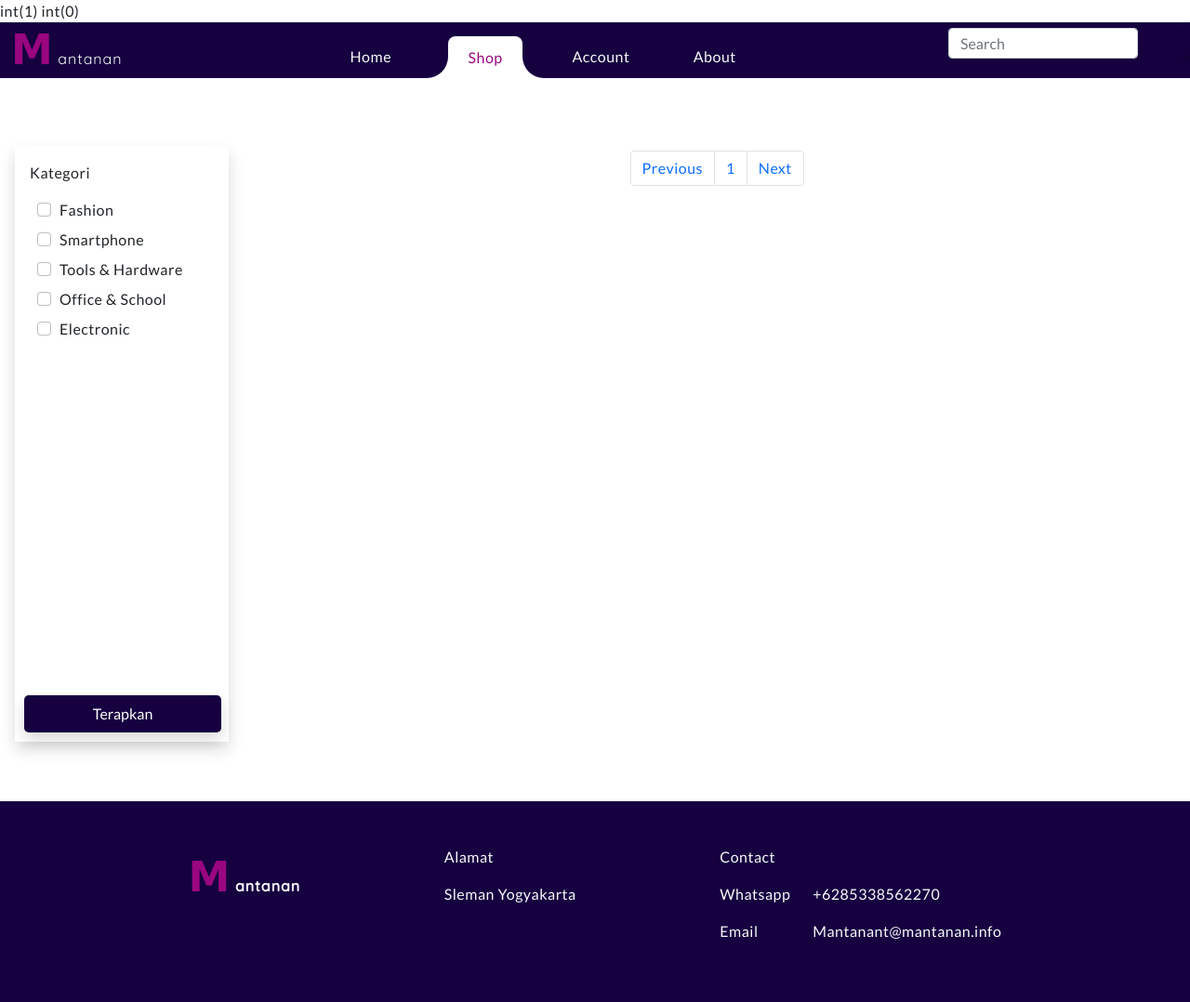
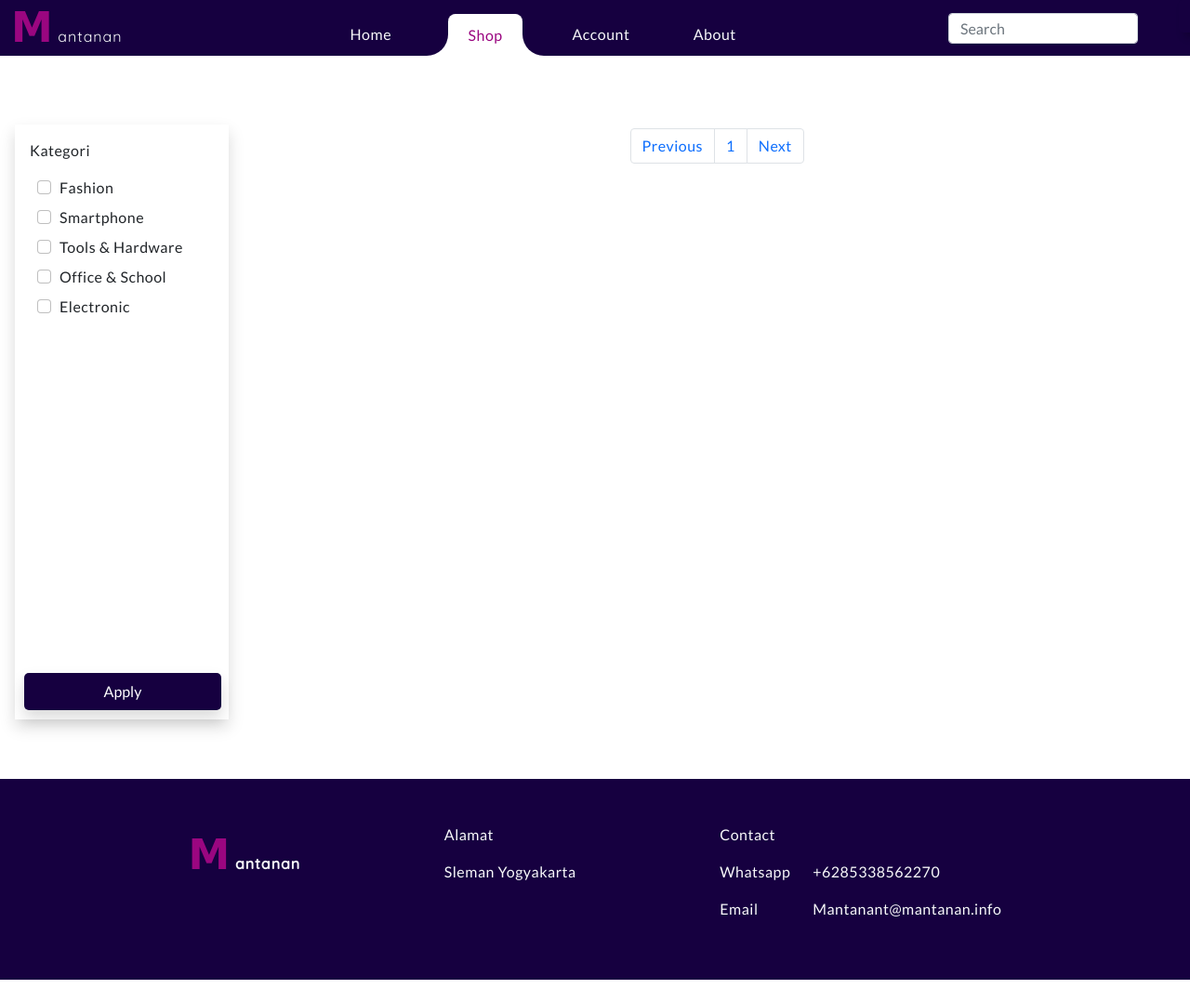
Before and after one commit to rbjanhefi/Mantanan, a PHP site: page /view/page/home.php?pages=0 in a window 1280 px wide; the page is wider, and only the part inside the window is pictured. Shown: that part at 93% size. After the commit the page ends 1054 px from the top of that part, so only its background shows below. Run offline with PHP 8.4, Linux system fonts and the light colour scheme; data comes from the database, SQL or seed files in the repository; some libraries are stand-ins or nearby versions; some web fonts are replaced.

Commit message:
Add files via upload

```diff
--- a/view/css/home.css
+++ b/view/css/home.css
@@ -37,16 +37,16 @@ section.content {
     cursor: pointer;
 }
 
-.terapkan {
+.apply {
     position: absolute;
     bottom: 0;
     margin: 10px;
     width: 100% !important;
 }
 
-.terapkan > button {
-    width: 92%;
-    height: 40px;
+.apply > input[type='submit'] {
+    width: 92% !important;
+    height: 40px !important;
     background-color: #160040;
     border: none;
     color: #fff;
@@ -55,7 +55,7 @@ section.content {
     transform: translateY(0);
 }
 
-.terapkan > button:active {
+.apply > input[type='submit']:active {
     transform: translateY(5px) !important;
     box-shadow: none !important;
 }
--- a/view/page/home.php
+++ b/view/page/home.php
@@ -4,28 +4,53 @@ include '../../model/db_connect.php';
 
 $cari = "";
 
+if(isset($_POST['key'])){
+    $cari = $_POST['key'];
+    $data = mysqli_query($conn, "SELECT * FROM `products` WHERE product_name LIKE '%$cari%' OR product_desc LIKE '%$cari%'");
+}else if(isset($_POST['apply'])){
+    if(empty($_POST['cat'])){
+        $data = mysqli_query($conn, "SELECT * FROM products");
+    }else{
+        $cari = $_POST['cat'];
+        if(count($cari) > 1){
+        $data = mysqli_query($conn, "SELECT * FROM products WHERE category IN ('" . implode("','", $cari) . "')");
+        }else{
+        $a=$cari[0];
+        $data = mysqli_query($conn, "SELECT * FROM products WHERE category LIKE'$a'");
+     }
+    }
+}else{
+    $data = mysqli_query($conn, "SELECT * FROM products");
+}
 
 $totalpageshow = 2;
-$data = mysqli_query($conn, "select * from products");
 $totaldata=mysqli_num_rows($data);
 $totalpage = ceil($totaldata/$totalpageshow);
 $activepage = (isset($_GET['pages'])) ? $_GET['pages'] : 1;
 $firstpage = ($totalpageshow*$activepage)- $totalpageshow;
 
-var_dump((int)$totalpage);
-var_dump((int)$activepage);
-
-
 
 if(isset($_POST['key'])){
     $cari = $_POST['key'];
-    $query = mysqli_query($conn, "SELECT * FROM `products` LIMIT $firstpage,$totalpageshow WHERE product_name LIKE '%$cari%' OR product_desc LIKE '%$cari%'");
+    $query = mysqli_query($conn, "SELECT * FROM `products` WHERE product_name LIKE '%$cari%' OR product_desc LIKE '%$cari%' LIMIT $firstpage,$totalpageshow");
+}else if(isset($_POST['apply'])){
+    if(empty($_POST['cat'])){
+        $query = mysqli_query($conn, "SELECT * FROM products LIMIT $firstpage,$totalpageshow");
+    }else{
+        $cari = $_POST['cat'];
+        if(count($cari) > 1){
+        $query = mysqli_query($conn, "SELECT * FROM products WHERE category IN ('" . implode("','", $cari) . "') LIMIT $firstpage,$totalpageshow");
+        }else{
+        $a=$cari[0];
+        $query= mysqli_query($conn, "SELECT * FROM products WHERE category LIKE'$a'LIMIT $firstpage,$totalpageshow");
+     }
+    }
 }else{
     $query = mysqli_query($conn, "SELECT * FROM products LIMIT $firstpage,$totalpageshow");
 }
 
+?>
 
-?>
 <!doctype html>
 <html lang="en">
 
@@ -94,41 +119,43 @@ if(isset($_POST['key'])){
             <div class="title m-3">
                 <p>Kategori</p>
                 </div>
+            <form action="" method="POST" >
                 <div class="checkbok ps-2">
                     <div class="form-check mx-3 mt-2 mb-2">
-                    <input class="form-check-input" type="checkbox" value="" id="flexCheckDefault">
+                        <input class="form-check-input" type="checkbox" name="cat[]" value="Fashion" id="flexCheckDefault">
                         <label class="form-check-label" for="flexCheckDefault">
                             Fashion
                         </label>
                     </div>
                     <div class="form-check mx-3 mt-2 mb-2">
-                    <input class="form-check-input" type="checkbox" value="" id="flexCheckDefault">
+                        <input class="form-check-input" type="checkbox" name="cat[]" value="Smartphone" id="flexCheckDefault">
                         <label class="form-check-label" for="flexCheckDefault">
                             Smartphone
                         </label>
                     </div>
                     <div class="form-check mx-3 mt-2 mb-2">
-                    <input class="form-check-input" type="checkbox" value="" id="flexCheckDefault">
+                        <input class="form-check-input" type="checkbox" name="cat[]" value="Tools & Hardware" id="flexCheckDefault">
                         <label class="form-check-label" for="flexCheckDefault">
                             Tools & Hardware
                         </label>
                     </div>
                     <div class="form-check mx-3 mt-2 mb-2">
-                    <input class="form-check-input" type="checkbox" value="" id="flexCheckDefault">
+                        <input class="form-check-input" type="checkbox" name="cat[]" value="Office & School" id="flexCheckDefault">
                         <label class="form-check-label" for="flexCheckDefault">
                             Office & School
                         </label>
                     </div>
                     <div class="form-check mx-3 mt-2 mb-2">
-                    <input class="form-check-input" type="checkbox" value="" id="flexCheckDefault">
+                        <input class="form-check-input" type="checkbox" name="cat[]" value="Electronic" id="flexCheckDefault">
                         <label class="form-check-label" for="flexCheckDefault">
                             Electronic
                         </label>
                     </div>
                 </div>
-            <div class="terapkan">
-                <button class="shadow">Terapkan</button>
+                <div class="apply">
+                    <input type="submit" value="Apply" name="apply" class="shadow">
                 </div>
+            </form>
         </div>
         <div class="containerProduk w-100 h-75">
             <div class="produk p-2 ps-5 mt-1 d-flex flex-wrap">
--- a/view/page/product.php
+++ b/view/page/product.php
@@ -141,7 +141,7 @@ if(isset($_POST['key'])){
                 </div>
             </div>
             <div class="logout ms-2 mb-1">
-                <a class="Cbtn d-flex align-items-center justify-content-center" href="../../model/login_out.php">Logout
+            <a class="Cbtn d-flex align-items-center justify-content-center" href="../../model/login_out.php">Logout
                     <i class="ri-logout-circle-r-line"></i>
                 </a>
             </div>
@@ -162,8 +162,8 @@ if(isset($_POST['key'])){
                                 }
                                 if(isset($_GET['success'])){
 
-                                  echo "<p class='success alert alert-success ms-5' style='font-size:13px; width: 825px; top: 130px; '>";
-                                  echo "<a name='close' href='product.php'><i class='login ri-close-line' style='right: 0px;'></i></a>";
+                                  echo "<p class='success alert alert-success' style='font-size:13px; width: 750px; top: 130px; '>";
+                                  echo "<a name='close' href='product.php'><i class='login ri-close-line' style='left: 710px;'></i></a>";
                                   echo $_GET['success'];
                               }
 
--- a/view/page/productEdit.php
+++ b/view/page/productEdit.php
@@ -145,7 +145,7 @@ $pimg = $result['image_file'];
                 </div>
             </div>
             <div class="logout ms-2 mb-1">
-                <a class="Cbtn d-flex align-items-center justify-content-center" href="../../model/login_out.php">Logout
+            <a class="Cbtn d-flex align-items-center justify-content-center" href="../../model/login_out.php">Logout
                     <i class="ri-logout-circle-r-line"></i>
                 </a>
             </div>
@@ -168,7 +168,7 @@ $pimg = $result['image_file'];
                                 }
                                 if(isset($_GET['success'])){
 
-                                  echo "<p class='success alert alert-success ' style='font-size:13px; width: 500px; top: 130px;'>";
+                                  echo "<p class='success alert alert-success' style='font-size:13px; width: 500px; top: 130px; '>";
                                   echo "<a name='close' href='profile.php'><i class='login ri-close-line' style='left: 460px;'></i></a>";
                                   echo $_GET['success'];
                               }
@@ -231,7 +231,7 @@ $pimg = $result['image_file'];
                                 <input type="number" name="product_price" class="form-control" id="inputEmail3" value="<?php echo $price ?>">
                             </div>
                         </div>
-                        <div class="d-grid mb-2  mt-5 gap-2 w-75 bottom-0  d-md-flex w-75 me-5 justify-content-end">
+                        <div class="d-grid mb-2 mt-5 gap-2 w-75 bottom-0  d-md-flex w-100 me-5 justify-content-end">
                             <input type="submit" class="Cbtn" id="edit" name="update"  value="Update">
                         </div>
                     </form>
--- a/view/page/productUpload.php
+++ b/view/page/productUpload.php
@@ -134,7 +134,7 @@ include '../../model/profile_chek.php';
                 </div>
             </div>
             <div class="logout ms-2 mb-1">
-                <a class="Cbtn d-flex align-items-center justify-content-center" href="../../model/login_out.php">Logout
+            <a class="Cbtn d-flex align-items-center justify-content-center" href="../../model/login_out.php">Logout
                     <i class="ri-logout-circle-r-line"></i>
                 </a>
             </div>
@@ -190,7 +190,7 @@ include '../../model/profile_chek.php';
                             </div>
                         </div>
                         <div class="row mb-3  ">
-                        <label for="inputPassword3" class="col-sm-2 text-muted  ">Category</label>
+                            <label for="inputPassword3" class="col-sm-2 text-muted  ">Category</label>
                             <div class="dropdown w-50 ">
                                     <select  name='category' id='category'>
                                         <option value="" >Choose category</option>
--- a/view/page/profile.php
+++ b/view/page/profile.php
@@ -6,7 +6,7 @@ if (!isset($_SESSION['email'])) {
     header("location:login.php?error=Please login first!");
 }
 
-//MENAMPILKAN INFORMASI PASSWORD
+//MENAMPILKAN INFORMASI USER
 include '../../model/profile_show.php';
 
 ?>
@@ -219,13 +219,13 @@ include '../../model/profile_show.php';
                                 <input type="text" class="form-control" id="inputEmail3" name="address" value="<?php echo $address ?>">
                             </div>
                         </div>
-                        <div class="d-grid mb-2 mt-5 gap-2 w-75 bottom-0  d-md-flex w-100 justify-content-center">
+                        <div class="d-grid mb-2 mt-5 gap-2 w-75 bottom-0  d-md-flex w-100 me-5 justify-content-end">
                             <input type="submit" class="Cbtn" id="edit" name="edit"  value="Update">
                         </div>
                     </form>
                 </div>
                 <form class="uploaudData d-flex flex-column justify-content-between" method="POST" action="../../model/profile_picture.php" enctype="multipart/form-data">
-                    <div class="imageProduk ms-4 mt-5 pt-4">
+                            <div class="imageProduk ms-4 mt-3">
                                 <div class="w-100">
                                     <input class="form-control uploadFile"  type="file" name="profile_picture" id="profile_picture">
                                     <p class="text-muted fs-7 mb-0 mt-2 ">*Max file size 1MB</p>
```
Also changed, not shown: view/page/productDetail.php (+4 -20 lines), view/css/card.css (line endings or trailing spaces), view/css/detailproduk.css (line endings or trailing spaces), view/css/editproduct.css (line endings or trailing spaces), view/css/postProduk.css (line endings or trailing spaces), view/css/profile.css (line endings or trailing spaces), view/page/profilePassword.php (line endings or trailing spaces). Lines whose indentation alone changed are shown as unchanged.
